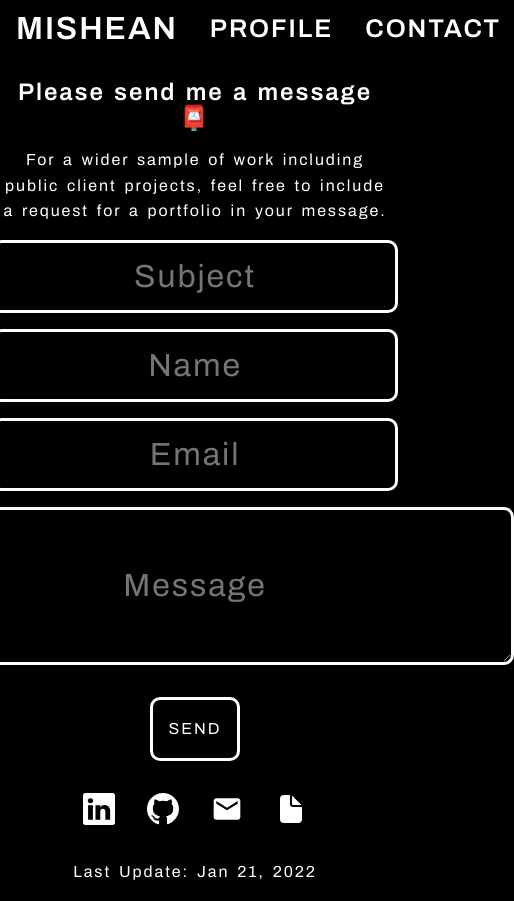
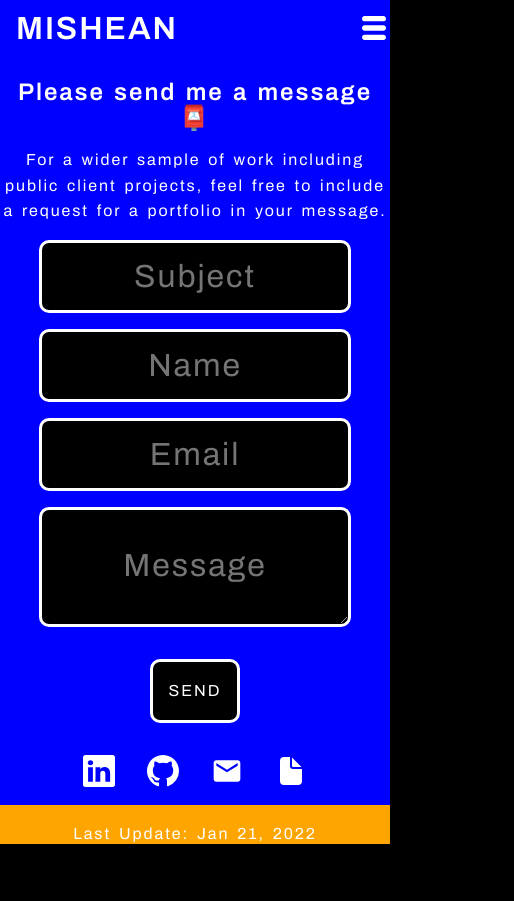
Before and after one commit to mishean/portfolio, a React (Create React App) app: page /contact in a window 390 px wide. Shown: the whole page, 514 px wide, since content can reach past the window. After the commit the page ends 863 px from the top, so only its background shows below. Built offline with nearby package versions, Linux system fonts and the light colour scheme.

Commit message:
altered nav bar spaceing (space btwn)

```diff
--- a/public/index.html
+++ b/public/index.html
@@ -2,7 +2,7 @@
 <html lang="en">
   <head>
     <meta charset="utf-8" />
-    <meta name="viewport" content="width=device-width, initial-scale=1" />
+    <meta name="viewport" content="width=device-width; initial-scale=1.0; maximum-scale=1.0;">
     <meta name="theme-color" content="#000000" />
     <meta
       name="description"
--- a/src/App.css
+++ b/src/App.css
@@ -16,10 +16,6 @@ body {
   word-spacing: 0.16rem;
 }
 
-body {
-  display:flex;
-  flex-direction: column;
-}
 
 .App {
   text-align: center;
--- a/src/Contact.css
+++ b/src/Contact.css
@@ -2,11 +2,9 @@
 .outtermost {
     display: flex;
     flex-direction: column;
-    min-height: 100vh;
-    justify-items: space-between;
-    background-color: black;
+    height: 100vh;
+    background-color: orange;
     color: white;
-    align-items: stretch;
 }
 
 .h2-element {
@@ -15,7 +13,8 @@
 }
 .contact-body {
        padding-top: 5rem;
-       flex-grow: 1;
+       background-color: blue;
+
 }
 
 form {
--- a/src/Display.css
+++ b/src/Display.css
@@ -1,4 +1,5 @@
 .mr {
     width: 100%;
     height: 100%;
+    min-width: 700px;
 }
--- a/src/Footer.css
+++ b/src/Footer.css
@@ -9,8 +9,7 @@
         sans-serif;
     color: white;
     padding: 1rem;
-    position: bottom;
-
+    margin-top: auto;
 }
 
 .orange p {
--- a/src/Header.css
+++ b/src/Header.css
@@ -1,4 +1,4 @@
-.nav {
+nav {
      position: fixed;
      z-index: 10;
      top: 0;
@@ -10,8 +10,8 @@
      transition:1s;
      display: flex;
      flex-direction: row;
+     align-items:center;
      justify-content: space-between;
-     align-items:center;
      width: 100%;
      font-family: 'Archivo',
      sans-serif;
@@ -22,22 +22,68 @@
      backdrop-filter: blur(5px);
 }
 
-.nav-item {
-     display: flex;
-}
-
 .item{
-     display: inline-block;
      padding: 1rem;
      color: white;
      text-decoration: none;
      font-size: 1.6rem;
+     margin-right: 1rem;
+     cursor: pointer;
+}
 
-}
 
 .logo {
      color: white;
      text-decoration: none;
      font-size: 2rem;
      padding: 1rem;
+     flex-grow: 0;
 }
+
+.nav-item {
+     display: grid;
+     grid-template-columns: repeat(5, auto);
+     grid-gap: 10px;
+     text-align: center;
+     width: 70vw;
+}
+
+.menu-icon {
+     font-size:  2rem;
+     color: white;
+     display: none;
+     position: relative;
+}
+
+@media screen and (max-width: 960px){
+     .nav-item {
+          display: flex;
+          flex-direction: column;
+          width: 100%;
+          position: absolute;
+          top: 3rem;
+          left: -100%;
+          transition: 0.5s;
+     }
+
+     .nav-item.active {
+          left: 0;
+           transition: 0.5s;
+          z-index: 1;
+           -webkit-backdrop-filter: blur(10px);
+           backdrop-filter: blur(10px);
+     }
+
+     .links {
+          text-align: center;
+     }
+
+     .menu-icon {
+          display: inline;
+          float: right;
+
+
+}
+
+
+}
--- a/src/Header.jsx
+++ b/src/Header.jsx
@@ -1,9 +1,16 @@
 import React, {useEffect, useState } from 'react';
 import {Link} from 'react-router-dom'
 import './Header.css'
+import {TiThMenu} from 'react-icons/ti'
+import {IoClose} from 'react-icons/io5'
 
 function Header() {
-  const [show, setShow] = useState(false)
+  const [show, setShow] = useState(false);
+  const [size, setSize] = useState(false);
+
+  const handleChange = () => {
+    setSize(!size);
+  }
     const controlNavbar = () => {
         if (window.scrollY > 2) {
             setShow(true)
@@ -23,14 +30,17 @@ function Header() {
     <div>
         <nav className={show ? 'nav nav-2' : 'nav'}>
         <Link className='logo' to="/"> MISHEAN </Link>
-        <div className='nav-item'>
+
+          <div       className='menu-icon'onClick={handleChange}>{size ? <IoClose/> : <TiThMenu/>}
+          </div>
+          <div className={size ? 'nav-item active' : 'nav-item'}>
         <Link className='item' to="/intro"> PROFILE </Link>
-        <Link className='item'  to="/contact"> CONTACT </Link>
-        </div>
-      </nav>
+        <Link className='item'  to="/contact"> CONTACT
+          </Link>
+          </div>
+        </nav>
     </div>
   )
-  ;
 }
 
 export default Header;
--- a/src/form.css
+++ b/src/form.css
@@ -44,7 +44,6 @@ textarea {
      border-color: white;
      background-color: black;
      border-width: medium;
-     width: 600px;
      height: 120px;
      font-size: 1rem;
      margin-bottom: 1rem;
@@ -64,5 +63,16 @@ textarea::-webkit-input-placeholder {
         sans-serif;
         font-size: 2rem;
         text-align: center;
-        line-height: 120px;
+        line-height: 5rem;
         }
+
+
+textarea,
+input[type=text],
+input[type=email] {
+    -webkit-box-sizing: border-box;
+    -moz-box-sizing: border-box;
+    box-sizing: border-box;
+    width: 80%;
+    max-width: 600px;
+}
```
Also changed, not shown: public/logo192.png (deleted), public/logo512.png (deleted).
